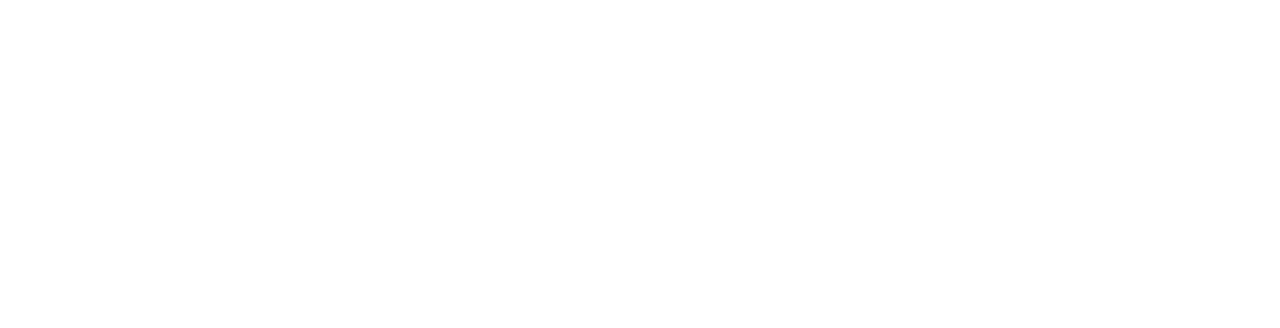
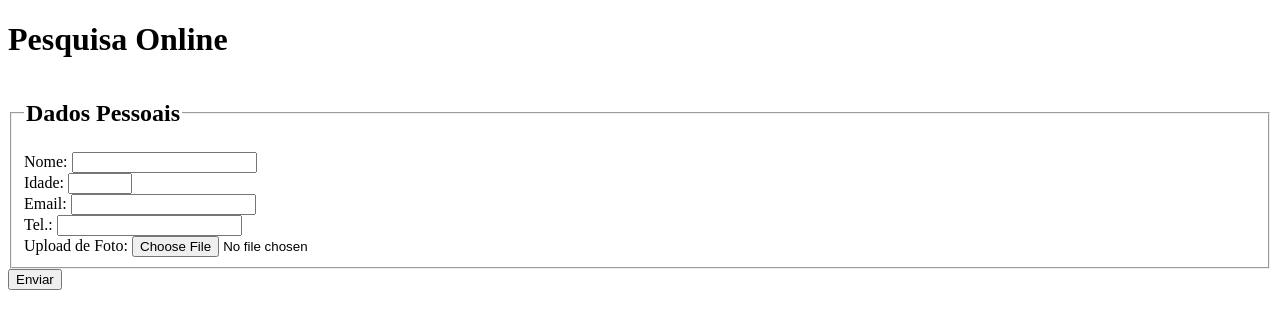
Before and after one commit to enosxs21/culturama, a plain HTML site: page index.html in a window 1280 px wide. Drawn offline with Linux system fonts and the light colour scheme.

Commit message:
criação de seção de dados pessoais

```diff
--- a/index.html
+++ b/index.html
@@ -6,6 +6,43 @@
     <title>Pesquisa Culturama</title>
 </head>
 <body>
+    <header>
+        <h1>Pesquisa Online</h1>
+    </header>
+
+    <section>
+        <form action="" method="get">
+            <fieldset>
+                <legend><h2>Dados Pessoais</h2></legend>
+                <label for="userName">Nome:</label>
+                <input type="text" name="userName" required>
+
+                <br>
+
+                <label for="userAge">Idade:</label>
+                <input type="number" name="userAge" required
+                min="12" max="100">
+
+                <br>
+
+                <label for="userEmail">Email:</label>
+                <input type="email" name="userEmail" required>
+
+                <br>
+
+                <label for="userPhoneNumber">Tel.:</label>
+                <input type="tel" name="userPhoneNumber" pattern="[0-9]{11}">
+
+                <br>
+                <label for="userImage">Upload de Foto:</label>
+                <input type="file" accept="image/* name="userImage>
+
+                <br>
+            </fieldset>
+
+            <button type="summit">Enviar</button>
+    </form>
+    </section>
 
 </body>
 </html>
```
